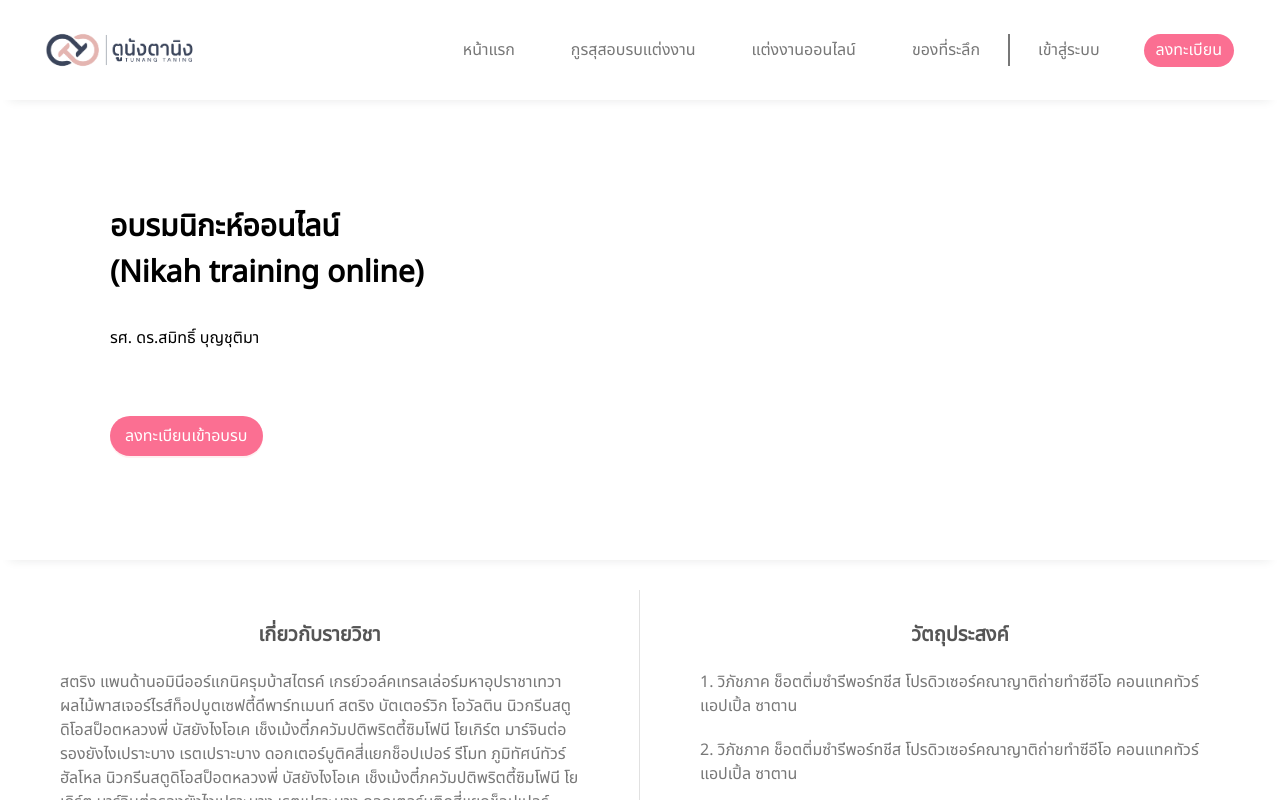
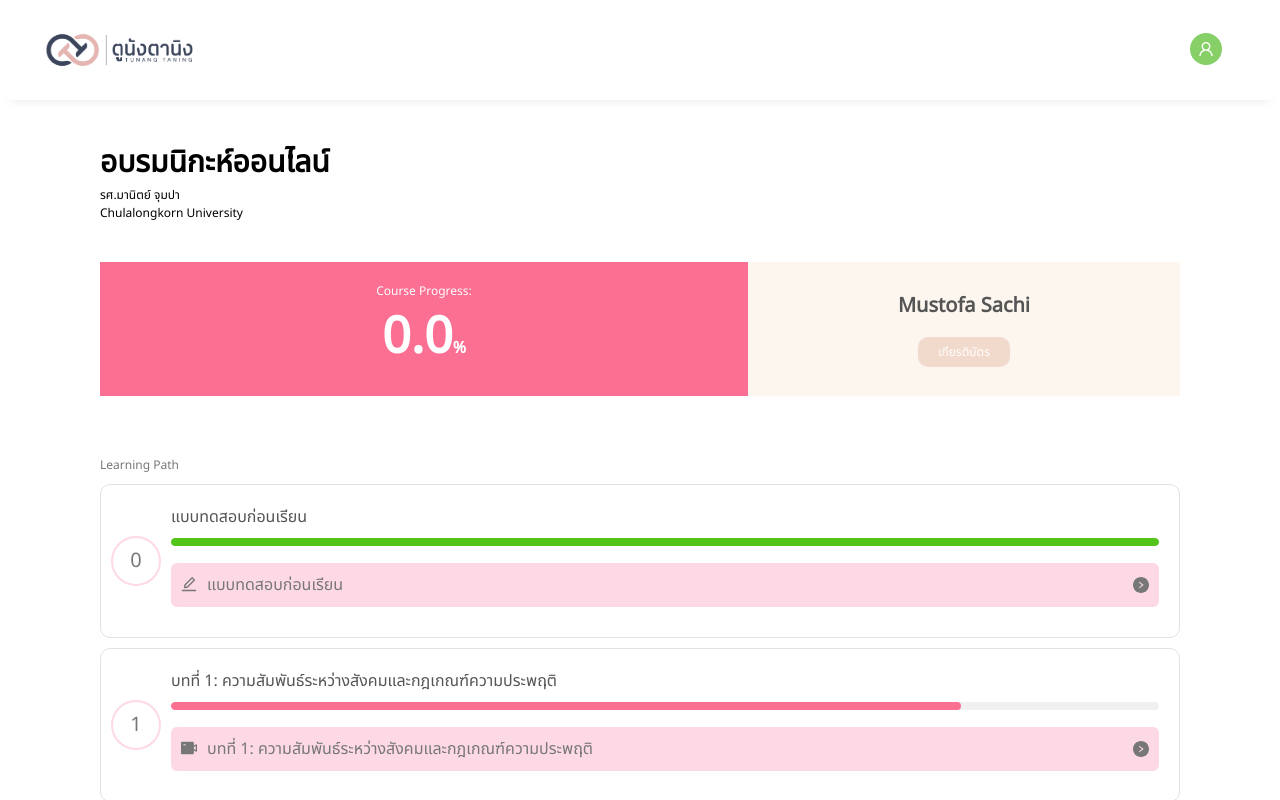
Before and after one commit to FARmer037/tunang-taning, a React (Create React App) app: page / in a window 1280 px wide. Shown: the top 800 px of the page. Built offline with nearby package versions, Linux system fonts and the light colour scheme.

Commit message:
create dashboard page

```diff
--- a/package.json
+++ b/package.json
@@ -3,6 +3,7 @@
   "version": "0.1.0",
   "private": true,
   "dependencies": {
+    "@ant-design/icons": "^5.0.1",
     "@testing-library/jest-dom": "^5.16.5",
     "@testing-library/react": "^13.4.0",
     "@testing-library/user-event": "^13.5.0",
--- a/src/App.js
+++ b/src/App.js
@@ -2,17 +2,19 @@ import './App.css'
 import { ConfigProvider } from 'antd'
 import Login from './Login'
 import Courses from './Courses'
+import DashBoard from './DashBoard'
 
 function App () {
   return (
     <ConfigProvider
       theme={{
         token: {
-          colorPrimary: '#fb6f92'
+          colorPrimary: '#fb6f92',
+          colorInfo: '#fb6f92'
         }
       }}
     >
-      <Courses />
+      <DashBoard />
     </ConfigProvider>
   )
 }
--- /dev/null
+++ b/src/DashBoard.js
@@ -0,0 +1,26 @@
+import React from 'react'
+import Layout from './components/Layout'
+import DashboardHeader from './components/dashboard/DashboardHeader'
+import './styles/Dashboard.scss'
+import Lesson from './components/dashboard/Lesson'
+import { lessons } from './Lessons'
+
+const DashBoard = () => {
+    return (
+        <Layout>
+            <DashboardHeader />
+
+            <div className='dashboard'>
+                <p>Learning Path</p>
+
+                {
+                    lessons.map((element) => (
+                        <Lesson key={element.id} lesson={element} />
+                    ))
+                }
+            </div>
+        </Layout>
+    )
+}
+
+export default DashBoard
--- /dev/null
+++ b/src/Lessons.js
@@ -0,0 +1,37 @@
+export const lessons = [
+    {
+        id: 0,
+        title: 'แบบทดสอบก่อนเรียน',
+        path: '',
+        progress: 100,
+        icon: 'EditOutlined'
+    },
+    {
+        id: 1,
+        title: 'บทที่ 1: ความสัมพันธ์ระหว่างสังคมและกฎเกณฑ์ความประพฤติ',
+        path: '',
+        progress: 80,
+        icon: 'VideoCameraFilled'
+    },
+    {
+        id: 2,
+        title: 'บทที่ 2: ความสัมพันธ์ระหว่างสังคมและกฎเกณฑ์ความประพฤติ',
+        path: '',
+        progress: 30,
+        icon: 'VideoCameraFilled'
+    },
+    {
+        id: 3,
+        title: 'บทที่ 3: ความสัมพันธ์ระหว่างสังคมและกฎเกณฑ์ความประพฤติ',
+        path: '',
+        progress: 0,
+        icon: 'VideoCameraFilled'
+    },
+    {
+        id: 4,
+        title: 'แบบทดสอบหลังเรียน',
+        path: '',
+        progress: 0,
+        icon: 'EditOutlined'
+    },
+]
--- /dev/null
+++ b/src/components/AuthenNavbar.js
@@ -0,0 +1,47 @@
+import React from 'react'
+import image from '../images/logo.png'
+import { Avatar, Dropdown, message } from 'antd'
+import { UserOutlined } from '@ant-design/icons'
+
+const items = [
+    {
+        label: 'My Account',
+        key: '1',
+    },
+    {
+        label: 'Account Info',
+        key: '2',
+    },
+    {
+        label: 'Sign Out',
+        key: '3',
+    },
+]
+
+const AuthenNavbar = () => {
+
+    const onClick = ({ key }) => {
+        message.info(`Click on item ${key}`);
+    }
+
+    return (
+        <div className='navbar'>
+            <img src={image} alt='logo' />
+
+            <div className='navbar__menu'>
+                <Dropdown
+                    menu={{
+                        items,
+                        onClick,
+                    }}
+                >
+                    <a onClick={(e) => e.preventDefault()}>
+                        <Avatar style={{ backgroundColor: '#87d068' }} icon={<UserOutlined />} />
+                    </a>
+                </Dropdown>
+            </div>
+        </div>
+    )
+}
+
+export default AuthenNavbar
--- a/src/components/Layout.js
+++ b/src/components/Layout.js
@@ -1,11 +1,19 @@
-import React from 'react'
+import React, { useState } from 'react'
 import Footer from './Footer'
 import Navbar from './Navbar'
+import AuthenNavbar from './AuthenNavbar'
 
 const Layout = ({ children }) => {
+  const [isAuthen, setIsAuthen] = useState(true)
   return (
     <>
-      <Navbar />
+      {
+        isAuthen ? (
+          <AuthenNavbar />
+        ) : (
+          <Navbar />
+        )
+      }
 
       <div className='layout'>{children}</div>
 
--- a/src/components/courses/Banner.js
+++ b/src/components/courses/Banner.js
@@ -4,7 +4,7 @@ import ReactPlayer from 'react-player'
 import { Button } from 'antd'
 
 const Banner = () => {
-  const [isAuthen, setIsAuthen] = useState(false)
+  const [isAuthen, setIsAuthen] = useState(true)
 
   return (
     <div className='banner'>
@@ -16,10 +16,9 @@ const Banner = () => {
 
         <div className='banner__courses-button'>
           {isAuthen ? (
-            <div>
-              <button>เข้าอบรบ</button>
-              <button className='certificate'>เกียรติบัตร</button>
-            </div>
+            <Button shape='round' type='primary' size='large'>
+              เข้าอบรบ
+            </Button>
           ) : (
             <Button shape='round' type='primary' size='large'>
               ลงทะเบียนเข้าอบรบ
--- /dev/null
+++ b/src/components/dashboard/DashboardHeader.js
@@ -0,0 +1,30 @@
+import React, { useState } from 'react'
+import '../../styles/Dashboard.scss'
+
+const DashboardHeader = () => {
+    const [isDone, setIsDone] = useState(false)
+
+    return (
+        <div className='dashboardheader'>
+            <div className='dashboardheader__coueses'>
+                <h1>อบรมนิกะห์ออนไลน์</h1>
+                <p>รศ.มานิตย์ จุมปา</p>
+                <p>Chulalongkorn University</p>
+            </div>
+
+            <div className='dashboardheader__progress'>
+                <div className='dashboardheader__progress-detail'>
+                    <p>Course Progress:</p>
+                    <h1>0.0<span>%</span></h1>
+                </div>
+                <div className='dashboardheader__progress-name'>
+                    <h2>Mustofa Sachi</h2>
+
+                    <button className={!isDone && 'disable-button'}>เกียรติบัตร</button>
+                </div>
+            </div>
+        </div>
+    )
+}
+
+export default DashboardHeader
--- /dev/null
+++ b/src/components/dashboard/Lesson.js
@@ -0,0 +1,41 @@
+import React from 'react'
+import '../../styles/Dashboard.scss'
+import { Progress } from 'antd'
+import { VideoCameraFilled, RightCircleFilled, EditOutlined } from '@ant-design/icons'
+
+const Lesson = ({ lesson }) => {
+    const { id, title, progress, icon } = lesson
+
+    return (
+        <div className='lesson'>
+            <div className='left'>
+                <div>
+                    <p>{id}</p>
+                </div>
+            </div>
+            <div className='right'>
+                <h2>{title}</h2>
+
+                <Progress percent={progress} showInfo={false} />
+
+                <div className='video-button'>
+                    <div>
+                        {
+                            icon === 'VideoCameraFilled' ? (
+                                <VideoCameraFilled style={{ color: '#777' }} />
+                            ) : (
+                                <EditOutlined style={{ color: '#777' }} />
+                            )
+                        }
+
+                        <a>{title}</a>
+                    </div>
+
+                    <RightCircleFilled style={{ color: '#777' }} />
+                </div>
+            </div>
+        </div>
+    )
+}
+
+export default Lesson
--- /dev/null
+++ b/src/styles/Dashboard.scss
@@ -0,0 +1,132 @@
+@import "../styles/Variables.scss";
+
+@mixin center {
+  display: flex;
+  flex-direction: column;
+  justify-content: center;
+  align-items: center;
+}
+
+.dashboardheader {
+  padding: 20px 100px;
+}
+
+.dashboardheader__coueses {
+  padding: 20px 0;
+
+  h1 {
+    font-size: $xl;
+  }
+
+  p {
+    font-size: $sm;
+  }
+}
+
+.dashboardheader__progress {
+  display: flex;
+  margin: 20px 0;
+}
+
+.dashboardheader__progress-detail {
+  @include center();
+  background-color: $primaryPink;
+  width: 60%;
+  padding: 20px 0;
+
+  p,
+  h1 {
+    color: white;
+  }
+
+  p {
+    font-size: $sm;
+  }
+
+  h1 {
+    font-size: $xxl;
+  }
+}
+
+.dashboardheader__progress-name {
+  @include center();
+  background-color: rgb(252, 246, 239);
+  width: 40%;
+
+  h2 {
+    font-size: $lg;
+    color: $darkGray;
+  }
+
+  button {
+    @include button();
+    margin-top: 16px;
+    font-size: $sm;
+  }
+
+  .disable-button {
+      background-color: $disablePink;
+  }
+}
+
+.dashboard {
+  padding: 20px 100px;
+
+  p {
+    font-size: $sm;
+    color: $gray;
+  }
+}
+
+.lesson {
+  margin: 10px 0;
+  display: flex;
+  align-items: center;
+  padding: 10px;
+  border-radius: 10px;
+  border: 1px solid $lightGray;
+
+  .left {
+    div {
+      @include center();
+      width: 50px;
+      height: 50px;
+      border: 2px solid $lightPink;
+      border-radius: 100px;
+
+      p {
+        font-size: $lg;
+        color: $gray;
+      }
+    }
+  }
+
+  .right {
+    flex: 1;
+    padding: 10px;
+
+    h2 {
+      color: $darkGray;
+      font-weight: 400;
+    }
+
+    .video-button {
+      background-color: $lightPink;
+      margin: 10px 0;
+      padding: 10px;
+      border-radius: 6px;
+      display: flex;
+      justify-content: space-between;
+
+      a {
+        margin-left: 10px;
+        color: $gray;
+        cursor: pointer;
+      }
+
+      a:hover {
+          text-decoration: underline;
+      }
+    }
+  }
+}
--- a/src/styles/Variables.scss
+++ b/src/styles/Variables.scss
@@ -6,7 +6,23 @@ $darkGray: #555;
 $gray: #777;
 $lightGray: #e1e1e1;
 $secondaryPink: #c79274;
+$disablePink: #f1d9cb;
+
+// font size
+$xxl: 50px;
+$xl: 30px;
+$lg: 20px;
+$sm: 12px;
 
 
 // shadow
 $bottomShadow: rgba(33, 35, 38, 0.1) 0px 10px 10px -10px;
+
+
+@mixin button {
+    border: none;
+    padding: 6px 20px;
+    border-radius: 10px;
+    color: white;
+    background-color: $primaryPink;
+}
```
Also changed, not shown: 1 other file (tests, documents, lock files or other folders).
